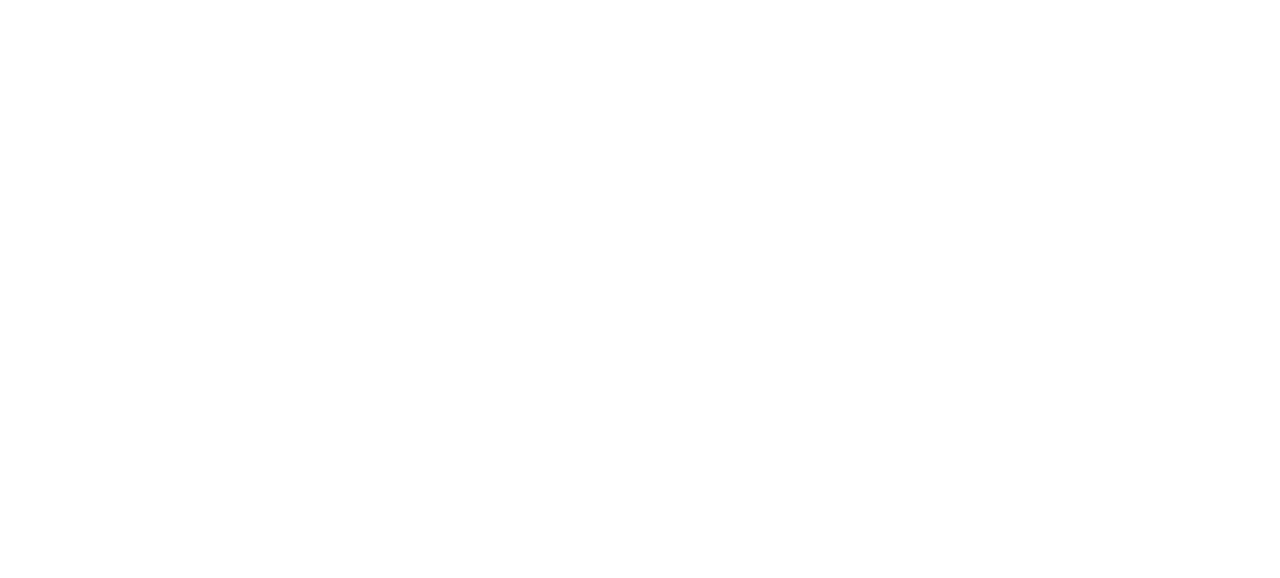
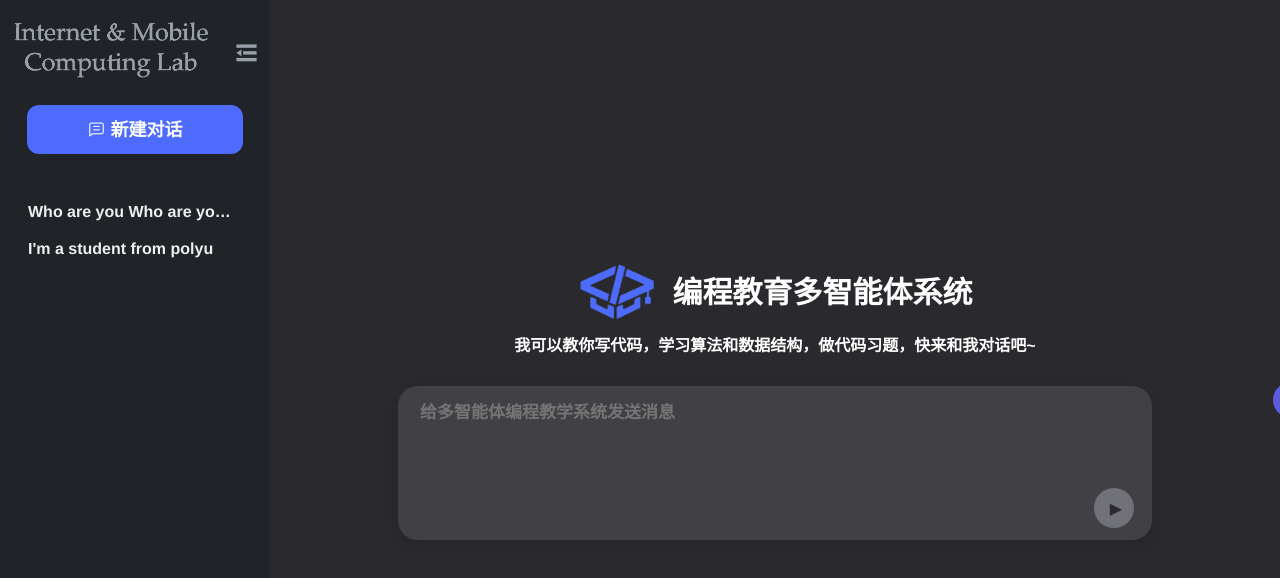
Before and after one commit to EskimosNing/codeedu, a Vue app in the folder frontend/: page /#/try1 in a window 1280 px wide. Shown: the top 578 px of the page. Built offline with nearby package versions, Linux system fonts and the light colour scheme.

Commit message:
upload Coding Area

```diff
--- /dev/null
+++ b/frontend/src/components/Coding.vue
@@ -0,0 +1,51 @@
+<template>
+    <div class="code-panel">
+      <div class="header">
+        <h3>代码编辑区</h3>
+      </div>
+      <textarea class="code-editor" v-model="code"></textarea>
+    </div>
+  </template>
+
+  <script>
+  export default {
+    name: 'CodePanel',
+    data() {
+      return {
+        code: '// 在这里编写你的代码...'
+      }
+    }
+  }
+  </script>
+
+  <style scoped>
+  .code-panel {
+    width: 100%;
+    height: 100%;
+    background: #1e1e1e;
+    color: #d4d4d4;
+    display: flex;
+    flex-direction: column;
+  }
+
+  .header {
+    padding: 10px;
+    background: #252526;
+    border-bottom: 1px solid #333;
+  }
+
+  .code-editor {
+    flex: 1;
+    padding: 15px;
+    background: #1e1e1e;
+    border: none;
+    resize: none;
+    font-family: 'Consolas', monospace;
+    font-size: 14px;
+    color: #d4d4d4;
+  }
+
+  .code-editor:focus {
+    outline: none;
+  }
+  </style>
--- a/frontend/src/components/Login.vue
+++ b/frontend/src/components/Login.vue
@@ -118,7 +118,7 @@
     padding: 0 16px;
     border: 1px solid rgba(255, 255, 255, 0.3); /* 半透明边框 */
     border-radius: 10px;
-    font-size: 14px;
+    font-size: 15px;
     transition: all 0.3s;
     background-color: #1a1a1a;
 }
@@ -137,14 +137,13 @@
     color: white;
     border: none;
     border-radius: 10px;
-    font-size: 16px;
+    font-size: 15px;
     cursor: pointer;
     transition: transform 0.2s;
 }
 
 .primary-btn:hover {
-    transform: translateY(-1px);
-    /* 悬停微动效 */
+    opacity: 0.8;
 }
 
 /* 底部链接区域 */
--- /dev/null
+++ b/frontend/src/components/try1.vue
@@ -0,0 +1,263 @@
+<template>
+    <el-container class="main-container">
+        <!-- 侧边栏区域 -->
+        <el-aside :width="asideWidth" class="aside-container">
+            <!-- 折叠按钮 -->
+            <div class="aside-header" :class="{ collapsed: isCollapse }">
+                <div class="logo-wrapper">
+                    <img :src="isCollapse ? require('../assets/Simple_IMCL_logo.png') : require('../assets/IMCL_logo_grey.png')"
+                        class="logo" :class="{ 'small-logo': isCollapse }">
+                </div>
+                <div class="toggle-btn" @click="toggleCollapse">
+                    <i :class="isCollapse ? 'el-icon-s-unfold' : 'el-icon-s-fold'"></i>
+                </div>
+            </div>
+
+            <div class="button-container" v-if="!isCollapse">
+                <el-button class="NewChatButton" @click="creatNewChat">
+                    <i class="el-icon-chat-line-square"></i>
+                    新建对话
+                </el-button>
+            </div>
+
+            <div class="history-container" v-if="!isCollapse">
+                <history :Dialogues="dialogueHistory" :currentDialogue="selectedDialogue"
+                    @child-event="handleSelectedDialogue">
+                </history>
+            </div>
+        </el-aside>
+
+        <!-- 主内容区域 - 修改 -->
+        <el-main class="main-content">
+            <div class="content-wrapper" :class="{ 'split-view': isSplitView }">
+                <!-- 左侧聊天区域 -->
+                <div class="chat-section">
+                    <div class="toggle-split-btn" @click="toggleSplit">
+                        <i :class="isSplitView ? 'el-icon-close' : 'el-icon-right'"></i>
+                    </div>
+                    <chatbot v-if="selectedDialogue" />
+                    <home v-else />
+                </div>
+
+                <!-- 右侧代码区域 -->
+                <div v-if="isSplitView" class="coding-section">
+                    <coding />
+                </div>
+            </div>
+        </el-main>
+    </el-container>
+</template>
+
+<script>
+import Chatbot from './Chatbot.vue'
+import History from "./History.vue"
+import Home from "./Home.vue"
+import Coding from "./Coding.vue" // 新增
+
+export default {
+    components: {
+        History,
+        Chatbot,
+        Home,
+        Coding // 新增
+    },
+    data() {
+        return {
+            isCollapse: false,
+            activeIndex: '1',
+            expandedWidth: '270px',
+            asideWidth: '270px',
+            collapsedWidth: '80px',
+            dialogueHistory: [],
+            selectedDialogue: null,
+            isSplitView: false // 新增
+        }
+    },
+    mounted() {
+        this.dialogueHistory = [[{ "role": "user", "content": "Who are you Who are you Who are you?Who are you" }, { "role": "assistant", "content": "I'm a coding teaching agent." }], [{ "role": "user", "content": "I'm a student from polyu" }, { "role": "assistant", "content": "What do you want to learn." }]]
+    },
+    methods: {
+        toggleCollapse() {
+            this.isCollapse = !this.isCollapse
+            this.asideWidth = this.isCollapse ? this.collapsedWidth : this.expandedWidth
+        },
+        creatNewChat() {
+            this.selectedDialogue = null
+        },
+        handleSelectedDialogue(receivedData) {
+            this.selectedDialogue = receivedData.message
+        },
+        // 新增
+        toggleSplit() {
+            this.isSplitView = !this.isSplitView
+        }
+    }
+}
+</script>
+
+<style scoped>
+
+/* 新增样式 */
+.content-wrapper {
+  height: 100%;
+  transition: all 0.3s;
+}
+
+.content-wrapper.split-view {
+  display: flex;
+  gap: 20px;
+}
+
+.chat-section {
+  flex: 1;
+  position: relative;
+  height: 100%;
+}
+
+.coding-section {
+  flex: 1;
+  height: 100%;
+  background: #1e1e1e;
+  border-radius: 8px;
+}
+
+.toggle-split-btn {
+  position: absolute;
+  right: -25px;
+  top: 50%;
+  transform: translateY(-50%);
+  z-index: 100;
+  background: #5c5cde;
+  color: white;
+  padding: 8px;
+  border-radius: 50%;
+  cursor: pointer;
+  transition: all 0.3s;
+}
+
+.toggle-split-btn:hover {
+  background: #4e4ec7;
+}
+/* 新增样式 */
+
+
+.main-container {
+    height: 100vh;
+}
+
+.aside-container {
+    background-color: #202327;
+    transition: width 0.3s;
+    height: 100vh;
+    display: flex;
+    flex-direction: column;
+}
+
+.aside-header {
+    display: flex;
+    flex-direction: row;
+    align-items: center;
+    justify-content: space-between;
+    height: 85px;
+    padding: 0 10px;
+    margin-top: 10px;
+    cursor: pointer;
+    flex-shrink: 0;
+    /* transition: all 0.3s; */
+}
+
+.aside-header.collapsed {
+    flex-direction: column;
+    align-items: center;
+    justify-content: flex-start;
+    height: 200px;
+    padding: 10px 0;
+}
+
+/* Logo容器 */
+.logo-wrapper {
+    /* transition: all 0.3s; */
+}
+
+/* 展开状态的Logo */
+.logo {
+    width: 200px;
+    height: auto;
+}
+
+/* 折叠状态的Logo */
+.small-logo {
+    width: 42px;
+    height: auto;
+    margin-bottom: 10px;
+    /* 为按钮腾出空间 */
+}
+
+.side-menu:not(.el-menu--collapse) {
+    width: expandedWidth;
+}
+
+.toggle-btn {
+    display: flex;
+    justify-content: center;
+    align-items: center;
+    height: 60px;
+    color: #99a0aa;
+    font-size: 27px;
+    cursor: pointer;
+    /* transition: all 0.3s; */
+}
+
+/* 折叠状态下的按钮样式 */
+.toggle-btn.collapsed-btn {
+    position: relative;
+    margin-top: 8px;
+    transform: rotate(180deg);
+}
+
+/* 激活状态边框 */
+.toggle-btn.active-border {
+    border: 2px solid #ffd04b;
+    box-shadow: 0 0 8px rgba(255, 208, 75, 0.5);
+}
+
+.button-container {
+    margin-top: 10px;
+    display: flex;
+    justify-content: center;
+}
+
+.history-container {
+    margin-top: 40px;
+    flex: 1;
+    min-height: 0;
+    overflow: auto;
+}
+
+.history-container::-webkit-scrollbar-track {
+    background-color: #202327;
+}
+
+.NewChatButton {
+    border-radius: 12px;
+    background-color: #4e6bff;
+    color: #f8fafc;
+    border: none;
+    padding: 15px 60px;
+    font-size: 18px;
+    font-weight: bold;
+}
+
+.NewChatButton:hover {
+    background-color: #4166d5;
+}
+
+.el-main {
+    padding: 0px;
+    background-color: #2a2a2e;
+}
+
+.el-menu {
+    border-right: none;
+}
+</style>
```
Also changed, not shown: frontend/src/router/index.js (+16 -10 lines).
